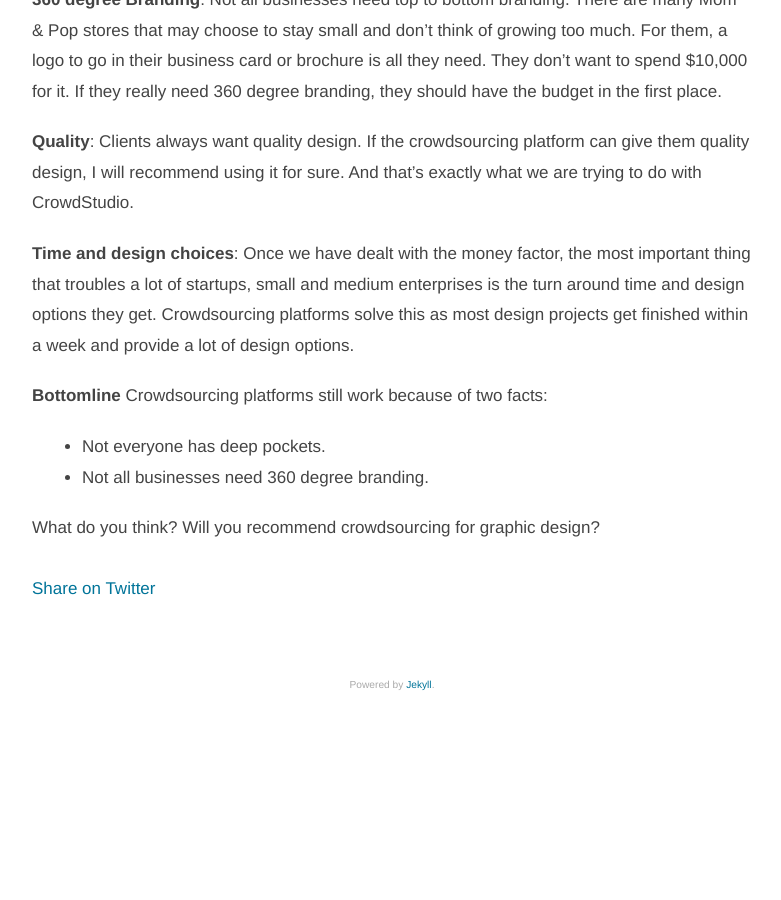
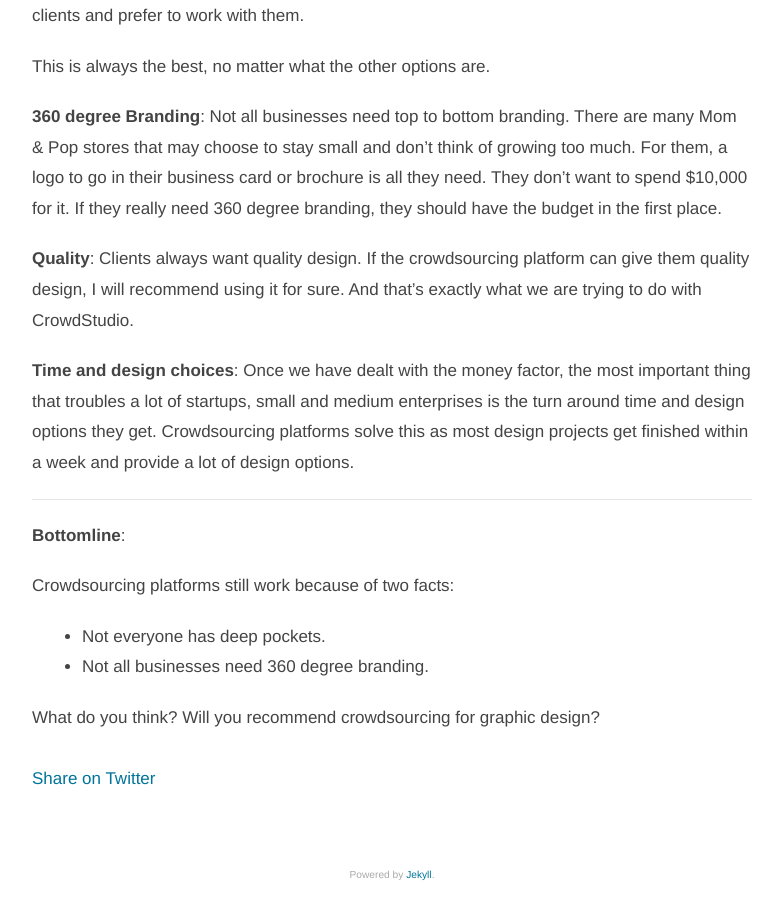
Before and after one commit to jaseemts/jaseemts.github.io, a Jekyll site: the page built from _posts/2013-12-23-would-you-recommend-crowdsourcing-for-graphic-design.md, in a window 1280 px wide and 900 px high, scrolled down 1618 px. Shown: the whole window, without its empty margins (248-1029 px from the left). Built offline with Jekyll 4.4.1, drawn with Linux system fonts in a browser that asks for light colours; comment, search, counter and statistics services are not loaded; before the commit the page ends 2328 px from its top, so only the background shows below that.

```diff
--- a/_posts/2013-12-23-would-you-recommend-crowdsourcing-for-graphic-design.md
+++ b/_posts/2013-12-23-would-you-recommend-crowdsourcing-for-graphic-design.md
@@ -16,7 +16,7 @@ With the experience we had gained working on such platforms, we managed to start
 
 During this time, we’ve been approached by a lot of quality startups and SMEs to work for them. But as a startup ourselves, with a small team — we were not able to take up all the work either because they don’t have enough funding or because our hands were full.
 
-There is still a great demand for designs and supply for quality design is very low. Not everyone can afford premium rates, but they should not be cheated with cheap quality works.
+> There is still a great demand for designs and supply for quality design is very low. Not everyone can afford premium rates, but they should not be cheated with cheap quality works.
 
 This is indeed a problem to solve.
 
@@ -39,7 +39,10 @@ This is always the best, no matter what the other options are.
 
 **Time and design choices**: Once we have dealt with the money factor, the most important thing that troubles a lot of startups, small and medium enterprises is the turn around time and design options they get. Crowdsourcing platforms solve this as most design projects get finished within a week and provide a lot of design options.
 
-**Bottomline**
+---
+
+**Bottomline**:
+
 Crowdsourcing platforms still work because of two facts:
 
 - Not everyone has deep pockets.
```
